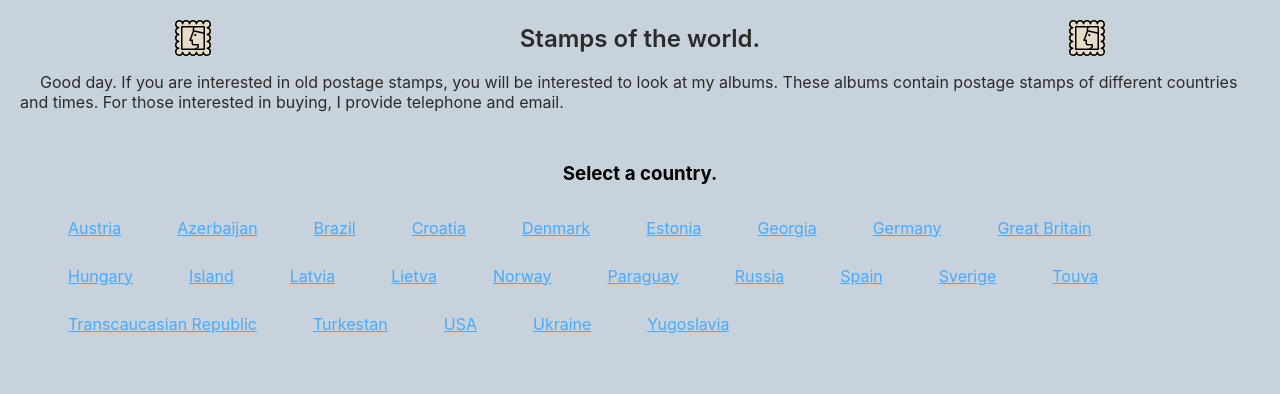
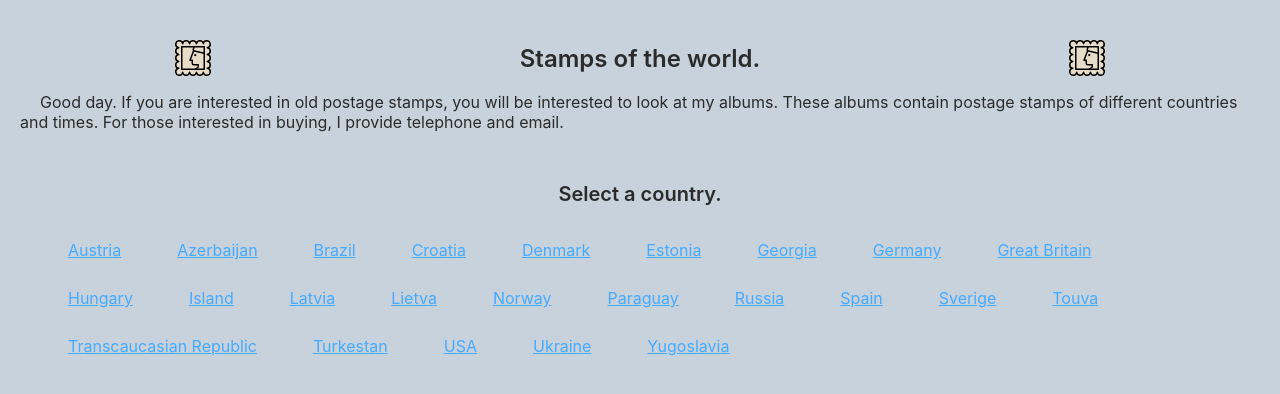
Before and after one commit to SerhiyStepanov/stamps, a React (Create React App) app: page / in a window 1280 px wide. Shown: the top 394 px of the page. Built offline with nearby package versions, Linux system fonts and the light colour scheme.

Commit message:
add deploy

```diff
--- a/package.json
+++ b/package.json
@@ -15,7 +15,9 @@
     "start": "react-scripts start",
     "build": "react-scripts build",
     "test": "react-scripts test",
-    "eject": "react-scripts eject"
+    "eject": "react-scripts eject",
+    "predeploy": "npm run build",
+    "deploy": "netlify deploy -p"
   },
   "eslintConfig": {
     "extends": [
--- a/src/Components/CountryList/countryList.module.css
+++ b/src/Components/CountryList/countryList.module.css
@@ -3,7 +3,10 @@
 }
 
 .title {
+  color: var(--dark-color);
   text-align: center;
+  font-size: 20px;
+  font-weight: 600;
 }
 
 .thumb {
--- a/src/app.module.css
+++ b/src/app.module.css
@@ -1,4 +1,4 @@
 .wrapper {
-  padding: 20px;
+  padding: 40px 20px;
   display: block;
 }
```
Also changed, not shown: 1 other file (tests, documents, lock files or other folders).
